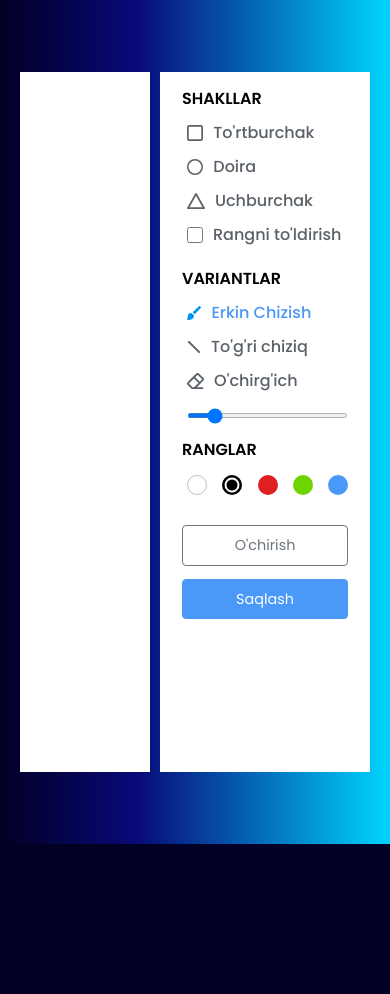
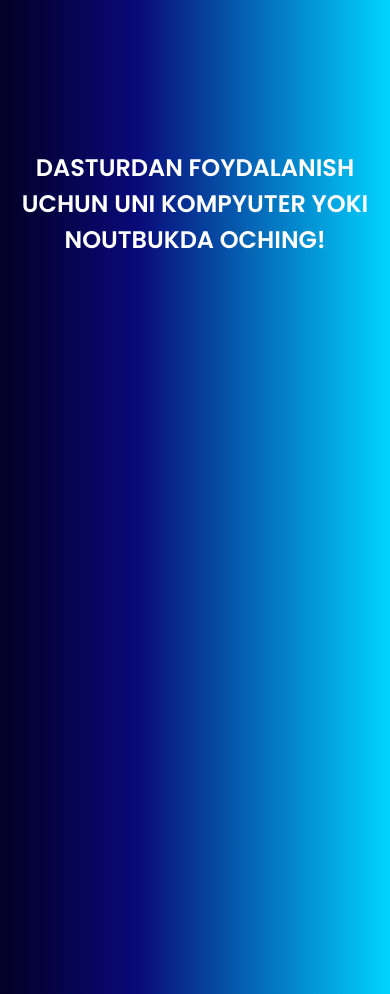
Before and after one commit to svkhrobbeck/paint, a plain HTML site: page index.html in a window 390 px wide. Before the commit the page ends 844 px from the top, so only its background shows below. Drawn offline with Linux system fonts and the light colour scheme.

Commit message:
Add warn title to mobile

```diff
--- a/index.html
+++ b/index.html
@@ -18,6 +18,11 @@
   <body>
     <!-- MAIN CONTENT -->
     <main class="main-content">
+      <!-- MOBILE -->
+      <section class="mobile container">
+        <h2 class="title">Dasturdan foydalanish uchun uni kompyuter yoki noutbukda oching!</h2>
+      </section>
+      <!-- /MOBILE -->
       <section class="paint">
         <div class="container paint__inner">
           <!-- DRAW BOARD -->
--- a/scss/_common.scss
+++ b/scss/_common.scss
@@ -82,3 +82,17 @@ body {
   text-transform: uppercase;
   font-weight: 600;
 }
+
+.mobile {
+  display: none;
+
+  .title {
+    margin-top: 150px;
+    text-align: center;
+    color: #fff;
+  }
+
+  @media only screen and (max-width: 992px) {
+    display: block;
+  }
+}
--- a/scss/block/_paint.scss
+++ b/scss/block/_paint.scss
@@ -1,5 +1,10 @@
 .paint {
   height: 100vh;
+  display: block;
+
+  @media only screen and (max-width: 992px) {
+    display: none;
+  }
 }
 
 .paint__inner {
```
Also changed, not shown: css/main.css, 1 other file.
